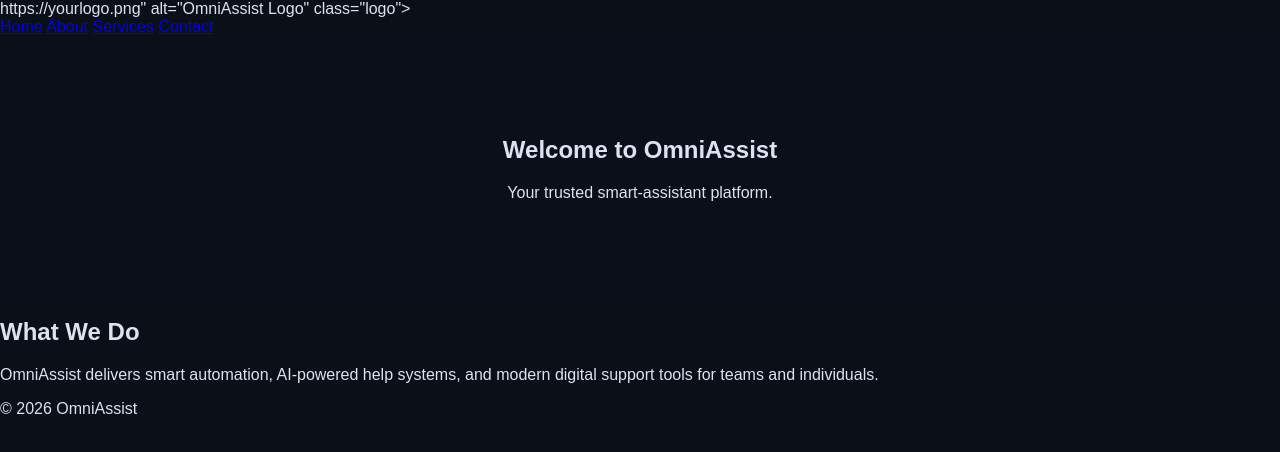
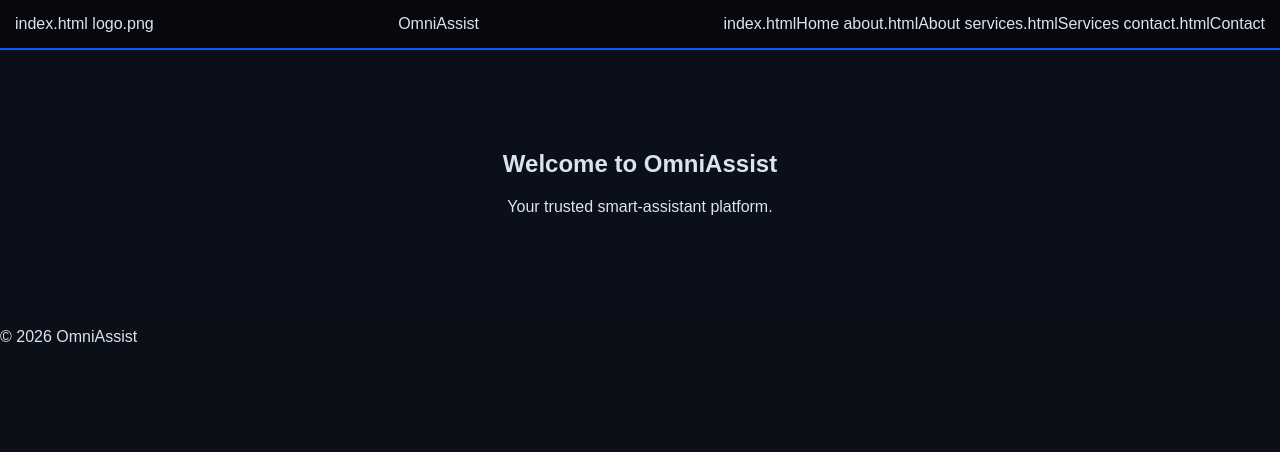
Before and after one commit to Dewaldc/dewaldc, a plain HTML site: page index.html in a window 1280 px wide. Drawn offline with Linux system fonts and the light colour scheme.

Commit message:
Update index.html

```diff
--- a/index.html
+++ b/index.html
@@ -1,38 +1,50 @@
 <!DOCTYPE html>
 <html lang="en">
 <head>
-    <meta charset="UTF-8">
-    <meta name="viewport" content="width=device-width, initial-scale=1.0">
-    <title>OmniAssist – Home</title>
-    <link rel="stylesheet" href="styles.css">
+  <meta charset="UTF-8" />
+  <meta name="viewport" content="width=device-width, initial-scale=1" />
+  <title>OmniAssist – Home</title>
+
+  <!-- CORRECT CSS PATH -->
+  <link rel="stylesheet" href="styles.css">
+
+  <!-- CORRECT JS PATH -->
+  <script src="script.js" defer></script>
 </head>
-
 <body>
 
-<header>
-    https://yourlogo.png" alt="OmniAssist Logo" class="logo">
-    <nav>
-        <a href="index.html" class="active">Home</a>
-        <a href="about.html">About</a>
-        <a href="services.html">Services</a>
-        <a href="contact.html">Contact</a>
+<header class="site-header">
+  <div class="container nav-container">
+    index.html
+      logo.png
+      <span class="brand-name">OmniAssist</span>
+    </a>
+
+    <button class="nav-toggle" id="navToggle"
+            aria-label="Open menu" aria-controls="primary-nav" aria-expanded="false">
+      <span class="bar"></span><span class="bar"></span><span class="bar"></span>
+    </button>
+
+    <nav id="primary-nav" class="nav-links" aria-label="Primary">
+      index.htmlHome</a>
+      about.htmlAbout</a>
+      services.htmlServices</a>
+      contact.htmlContact</a>
     </nav>
+  </div>
 </header>
 
 <section class="hero">
-    <h1>Welcome to OmniAssist</h1>
+  <div class="container">
+    <h1>Welcome to <span class="accent">OmniAssist</span></h1>
     <p>Your trusted smart‑assistant platform.</p>
+  </div>
 </section>
 
-<section class="content">
-    <h2>What We Do</h2>
-    <p>
-        OmniAssist delivers smart automation, AI‑powered help systems, and modern digital support tools for teams and individuals.
-    </p>
-</section>
-
-<footer>
+<footer class="site-footer">
+  <div class="container">
     <p>© 2026 OmniAssist</p>
+  </div>
 </footer>
 
 </body>
```
